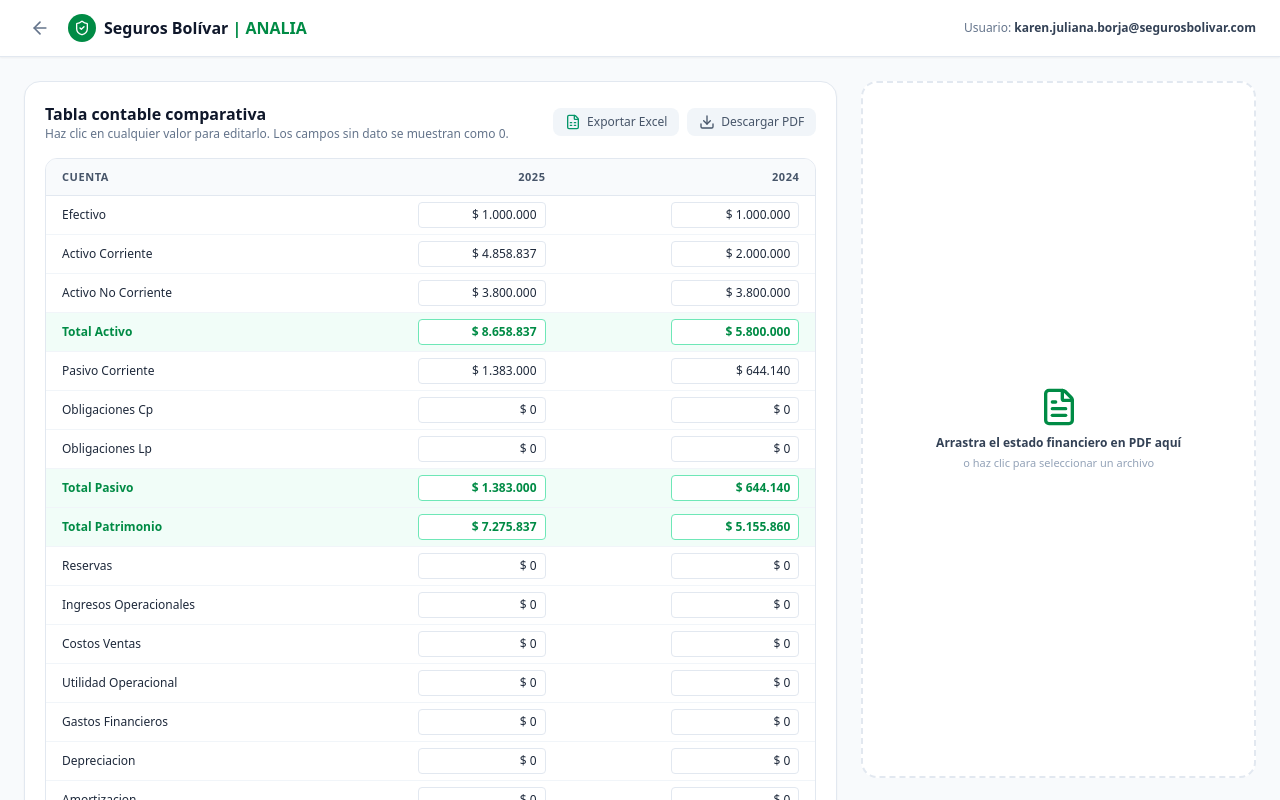
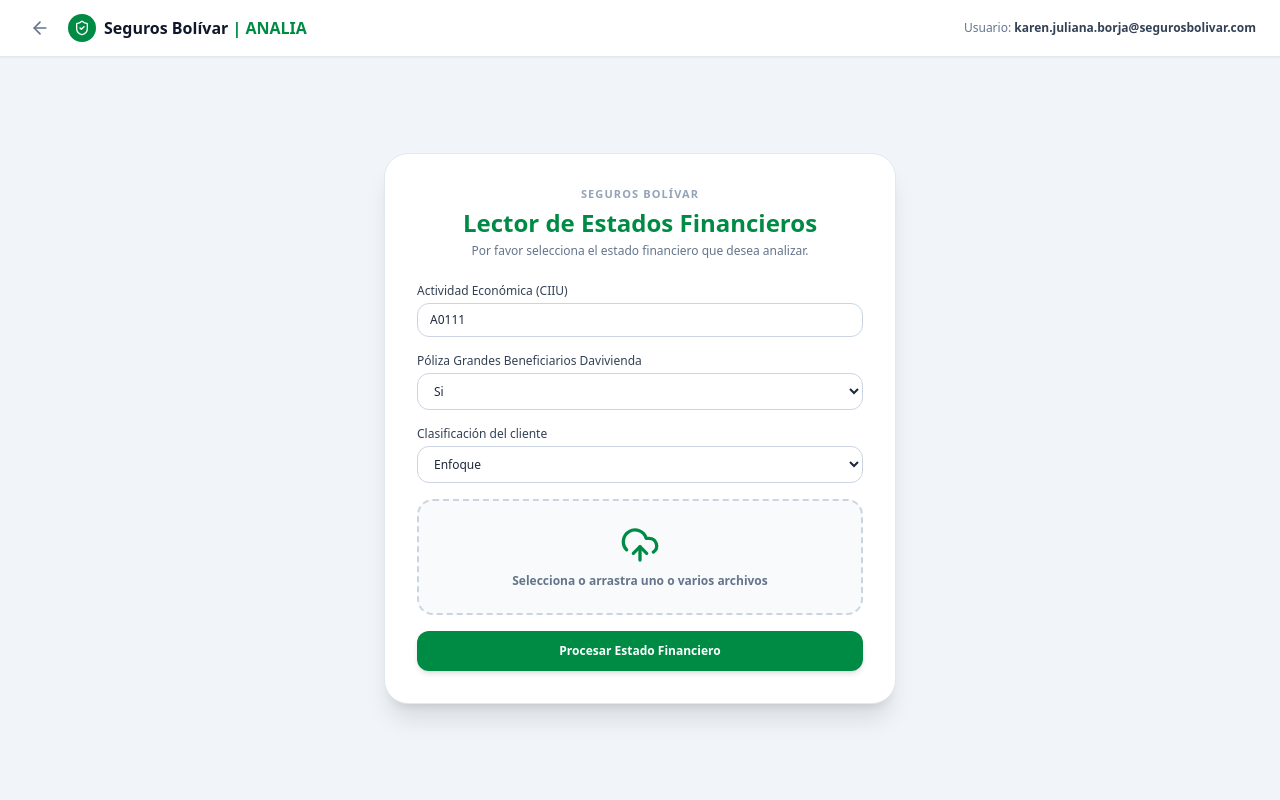
Before and after one commit to KarenJulianaBorja-SB/analia_lector_eeff, a React (Vite) app: page / in a window 1280 px wide. Both pictures are taken after a click on the button "Lector de EEFF". Shown: the top 800 px of the page. Built offline with nearby package versions, Linux system fonts and the light colour scheme.

Commit message:
Update App.jsx
agregar paso 3

```diff
--- a/src/App.jsx
+++ b/src/App.jsx
@@ -1,7 +1,7 @@
 import React, { useState } from "react";
 import {
   FileSpreadsheet, Download, AlertTriangle,
-  FileText, Calculator, ShieldCheck, ArrowLeft
+  FileText, ShieldCheck, ArrowLeft, UploadCloud, CheckCircle2
 } from "lucide-react";
 
 const DATOS_INICIALES = [
@@ -28,7 +28,12 @@
 ];
 
 export default function App() {
-  const [vista, setVista] = useState("inicio");
+  const [vista, setVista] = useState("inicio"); // 'inicio' | 'formulario' | 'tabla'
+  const [ciuu, setCiuu] = useState("A0111");
+  const [poliza, setPoliza] = useState("Si");
+  const [clasificacion, setClasificacion] = useState("Enfoque");
+  const [archivoCargado, setArchivoCargado] = useState(false);
+
   const [datos, setDatos] = useState(DATOS_INICIALES);
   const [mostrarModal, setMostrarModal] = useState(false);
   const [cuposCalculados, setCuposCalculados] = useState(false);
@@ -49,10 +54,10 @@
 
   const formatCOP = (val) => new Intl.NumberFormat("es-CO", { style: "currency", currency: "COP", maximumFractionDigits: 0 }).format(val);
 
-  // --- VISTA 1: MENU DE SELECCION INICIAL ---
+  // --- PASO 1: MENÚ DE SELECCIÓN INICIAL ---
   if (vista === "inicio") {
     return (
-      <div className="min-h-screen bg-slate-950 flex items-center justify-center p-4">
+      <div className="min-h-screen bg-slate-950 flex items-center justify-center p-4 font-sans">
         <div className="bg-white rounded-3xl p-8 max-w-md w-full text-center shadow-2xl border border-slate-200">
           <div className="w-16 h-16 bg-[#008B45] text-white rounded-full flex items-center justify-center mx-auto mb-4 shadow-lg shadow-emerald-900/30">
             <ShieldCheck className="w-10 h-10" />
@@ -76,7 +81,7 @@
             </button>
 
             <button
-              onClick={() => setVista("lector")}
+              onClick={() => setVista("formulario")}
               className="p-3 rounded-2xl bg-[#008B45] hover:bg-[#007037] text-white text-xs font-bold transition transform hover:scale-105 shadow-md shadow-emerald-800/30 h-20 flex items-center justify-center leading-tight"
             >
               Lector de EEFF
@@ -91,16 +96,132 @@
     );
   }
 
-  // --- VISTA 2: LECTOR DE EEFF ---
+  // --- PASO 2: FORMULARIO INTERMEDIO DE CARGA DE PARAMETROS Y PDF ---
+  if (vista === "formulario") {
+    return (
+      <div className="min-h-screen bg-slate-100 flex flex-col font-sans">
+        {/* Header */}
+        <header className="bg-white border-b border-slate-200 px-6 py-3 flex items-center justify-between shadow-sm">
+          <div className="flex items-center space-x-3">
+            <button
+              onClick={() => setVista("inicio")}
+              className="p-1.5 rounded-lg text-slate-500 hover:bg-slate-100 transition"
+              title="Volver al menú inicial"
+            >
+              <ArrowLeft className="w-5 h-5" />
+            </button>
+            <div className="flex items-center space-x-2">
+              <div className="w-7 h-7 rounded-full bg-[#008B45] flex items-center justify-center text-white">
+                <ShieldCheck className="w-4 h-4" />
+              </div>
+              <span className="text-base font-bold text-slate-900">
+                Seguros Bolívar <span className="text-[#008B45]">| ANALIA</span>
+              </span>
+            </div>
+          </div>
+          <div className="text-xs text-slate-500">
+            Usuario: <span className="font-semibold text-slate-700">karen.juliana.borja@segurosbolivar.com</span>
+          </div>
+        </header>
+
+        {/* Tarjeta del Formulario Intermedio */}
+        <main className="flex-1 flex items-center justify-center p-6">
+          <div className="bg-white rounded-3xl p-8 max-w-lg w-full shadow-xl border border-slate-200">
+            <div className="text-center mb-6">
+              <span className="text-[11px] uppercase tracking-widest text-slate-400 font-bold block">
+                SEGUROS BOLÍVAR
+              </span>
+              <h2 className="text-2xl font-bold text-[#008B45] mt-1">
+                Lector de Estados Financieros
+              </h2>
+              <p className="text-xs text-slate-500 mt-1">
+                Por favor selecciona el estado financiero que desea analizar.
+              </p>
+            </div>
+
+            <div className="space-y-4 text-xs">
+              {/* Campo 1: Actividad Económica */}
+              <div>
+                <label className="block font-medium text-slate-700 mb-1">Actividad Económica (CIIU)</label>
+                <input
+                  type="text"
+                  value={ciuu}
+                  onChange={(e) => setCiuu(e.target.value)}
+                  placeholder="Escribe código (ej. A0111)"
+                  className="w-full px-3 py-2 border border-slate-300 rounded-xl focus:ring-2 focus:ring-[#008B45] focus:outline-none"
+                />
+              </div>
+
+              {/* Campo 2: Póliza Grandes Beneficiarios */}
+              <div>
+                <label className="block font-medium text-slate-700 mb-1">Póliza Grandes Beneficiarios Davivienda</label>
+                <select
+                  value={poliza}
+                  onChange={(e) => setPoliza(e.target.value)}
+                  className="w-full px-3 py-2 border border-slate-300 rounded-xl focus:ring-2 focus:ring-[#008B45] focus:outline-none bg-white"
+                >
+                  <option value="Si">Si</option>
+                  <option value="No">No</option>
+                </select>
+              </div>
+
+              {/* Campo 3: Clasificación del cliente */}
+              <div>
+                <label className="block font-medium text-slate-700 mb-1">Clasificación del cliente</label>
+                <select
+                  value={clasificacion}
+                  onChange={(e) => setClasificacion(e.target.value)}
+                  className="w-full px-3 py-2 border border-slate-300 rounded-xl focus:ring-2 focus:ring-[#008B45] focus:outline-none bg-white"
+                >
+                  <option value="Enfoque">Enfoque</option>
+                  <option value="Corporativo">Corporativo</option>
+                  <option value="Pyme">Pyme</option>
+                </select>
+              </div>
+
+              {/* Dropzone de Carga de PDF */}
+              <div
+                onClick={() => setArchivoCargado(true)}
+                className={`border-2 border-dashed rounded-2xl p-6 text-center cursor-pointer transition ${archivoCargado ? "border-emerald-500 bg-emerald-50/50" : "border-slate-300 hover:border-[#008B45] bg-slate-50"}`}
+              >
+                {archivoCargado ? (
+                  <div className="flex flex-col items-center text-emerald-700">
+                    <CheckCircle2 className="w-10 h-10 mb-2 text-[#008B45]" />
+                    <span className="font-semibold text-xs">EEFF_2025_Davivienda.pdf listo</span>
+                    <span className="text-[10px] text-emerald-600 mt-1">Haz clic para reemplazar archivo</span>
+                  </div>
+                ) : (
+                  <div className="flex flex-col items-center text-slate-500">
+                    <UploadCloud className="w-10 h-10 mb-2 text-[#008B45]" />
+                    <span className="font-semibold text-xs">Selecciona o arrastra uno o varios archivos</span>
+                  </div>
+                )}
+              </div>
+
+              {/* Botón de Procesar */}
+              <button
+                onClick={() => setVista("tabla")}
+                className="w-full mt-4 py-3 bg-[#008B45] hover:bg-[#007037] text-white font-bold text-xs rounded-xl shadow-md transition transform hover:scale-[1.01]"
+              >
+                Procesar Estado Financiero
+              </button>
+            </div>
+          </div>
+        </main>
+      </div>
+    );
+  }
+
+  // --- PASO 3: TABLA CONTABLE COMPARATIVA (EXTRACCIÓN) ---
   return (
     <div className="min-h-screen bg-slate-50 text-slate-800 flex flex-col font-sans">
       {/* Header Corporativo */}
       <header className="bg-white border-b border-slate-200 px-6 py-3 flex items-center justify-between shadow-sm">
         <div className="flex items-center space-x-3">
           <button
-            onClick={() => setVista("inicio")}
+            onClick={() => setVista("formulario")}
             className="p-1.5 rounded-lg text-slate-500 hover:bg-slate-100 transition"
-            title="Volver al menú inicial"
+            title="Volver a la selección de documento"
           >
             <ArrowLeft className="w-5 h-5" />
           </button>
@@ -114,14 +235,14 @@
           </div>
         </div>
         <div className="text-xs text-slate-500">
-          Usuario: <span className="font-semibold text-slate-700">karen.juliana.borja@segurosbolivar.com</span>
+          Actividad: <span className="font-semibold text-slate-700">{ciuu}</span> | Póliza: <span className="font-semibold text-slate-700">{poliza}</span>
         </div>
       </header>
 
       {/* Contenido en Grilla */}
       <main className="flex-1 max-w-7xl w-full mx-auto p-6 grid grid-cols-12 gap-6">
 
-        {/* Tabla Contable (8 columnas) */}
+        {/* Tabla Contable */}
         <section className="col-span-8 bg-white rounded-2xl border border-slate-200 p-5 shadow-sm flex flex-col justify-between">
           <div>
             <div className="flex justify-between items-center mb-4">
@@ -178,12 +299,12 @@
           </div>
         </section>
 
-        {/* Lateral: Visor PDF y Panel (4 columnas) */}
+        {/* Panel Lateral */}
         <section className="col-span-4 flex flex-col space-y-6">
           <div className="bg-white rounded-2xl border-2 border-dashed border-slate-200 p-6 flex flex-col items-center justify-center text-center flex-1">
             <FileText className="w-10 h-10 text-[#008B45] mb-2" />
-            <span className="text-xs font-bold text-slate-700">Arrastra el estado financiero en PDF aquí</span>
-            <span className="text-[11px] text-slate-400 mt-1">o haz clic para seleccionar un archivo</span>
+            <span className="text-xs font-bold text-slate-700">Documento cargado</span>
+            <span className="text-[11px] text-slate-400 mt-1">EEFF_2025_Davivienda.pdf</span>
           </div>
 
           <div className="bg-white rounded-2xl border border-slate-200 p-5 shadow-sm">
```
